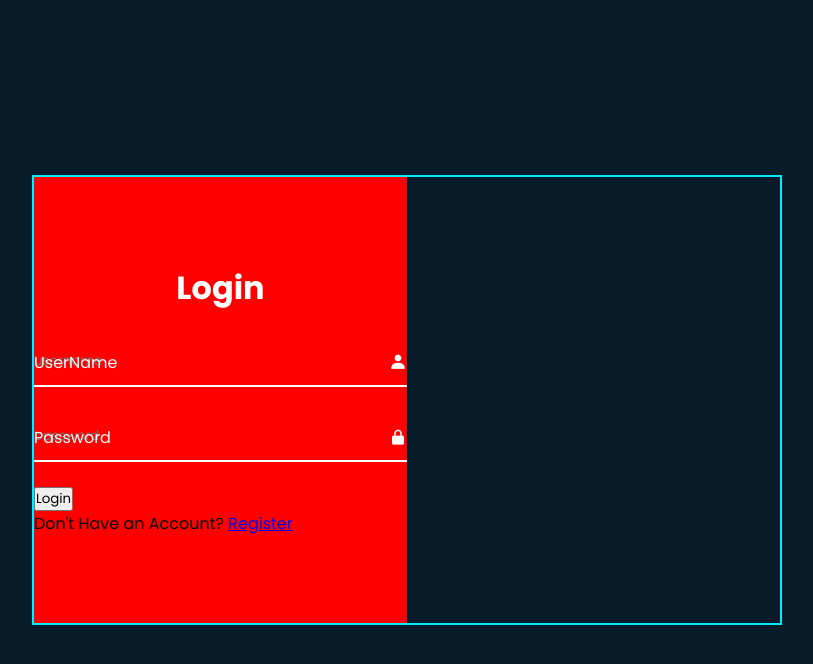
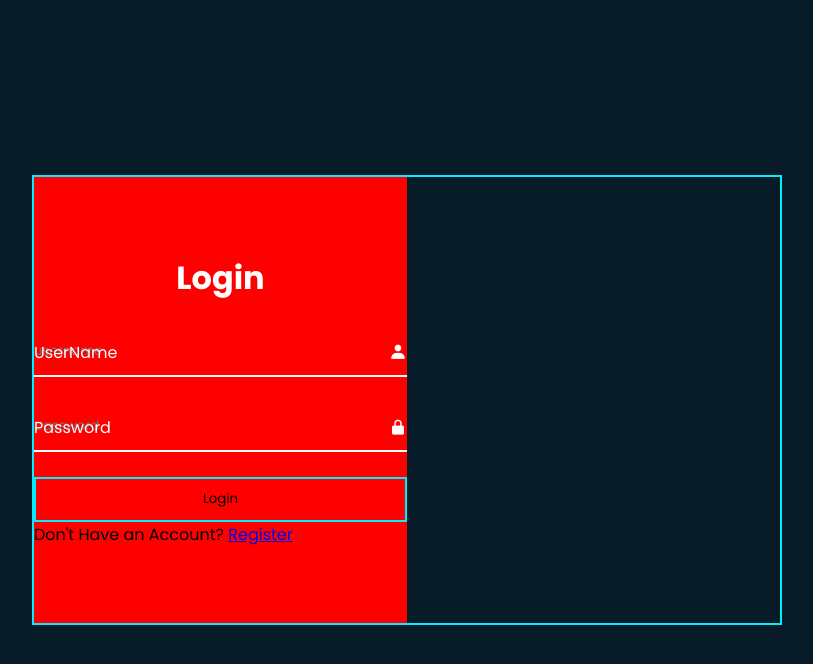
Before and after one commit to AyaBouri/ProjetIOT, a Django app: page /login/ in a window 1280 px wide. Shown: the top 664 px of the page, without its empty margins (233-1046 px from the left). Run offline with Django 4.2, Linux system fonts and the light colour scheme.

Commit message:
Add Commit

```diff
--- a/DHT/templates/login.html
+++ b/DHT/templates/login.html
@@ -73,6 +73,14 @@
             font-size:18px;
             color:#fff;
         }
+        .btn{
+            position:relative;
+            width:100%;
+            height:45px;
+            background: transparent;
+            border:2px solid #0ef;
+            outline: none;
+        }
     </style>
     </head>
     <body>
```
